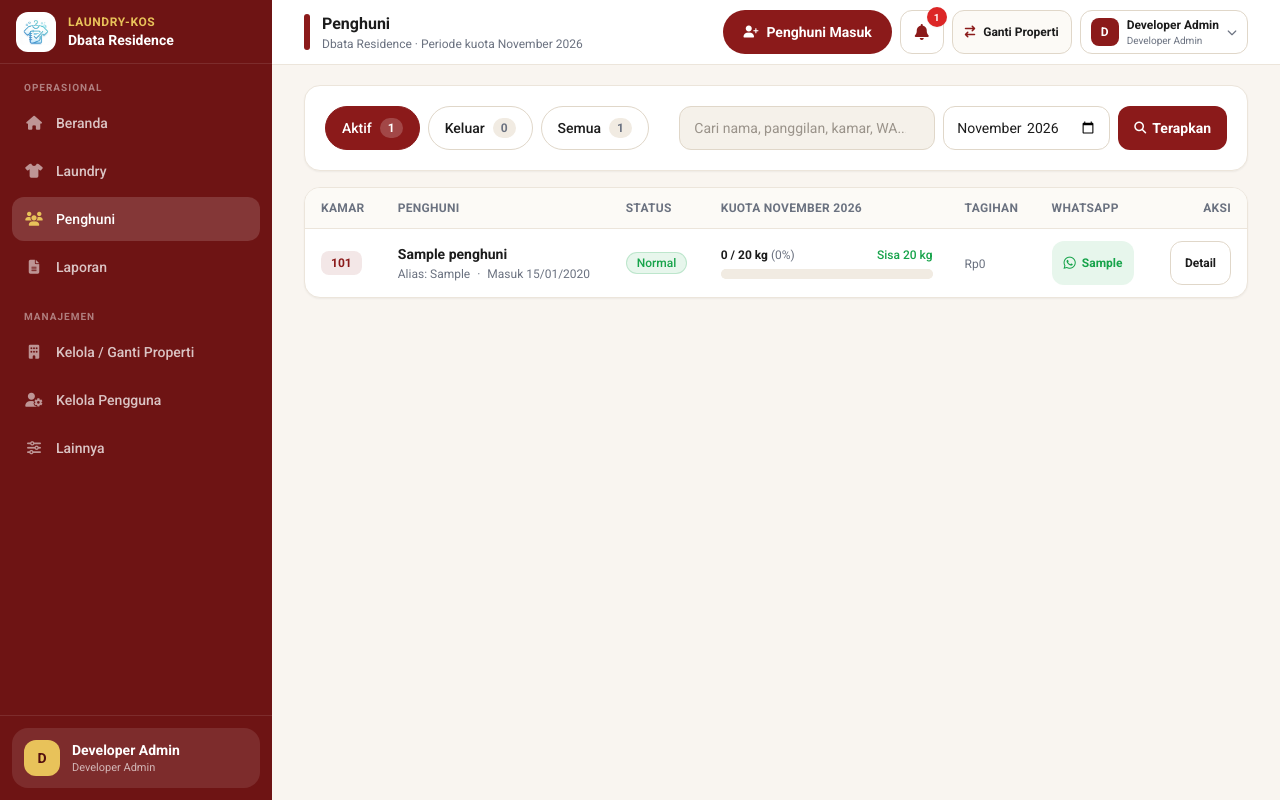
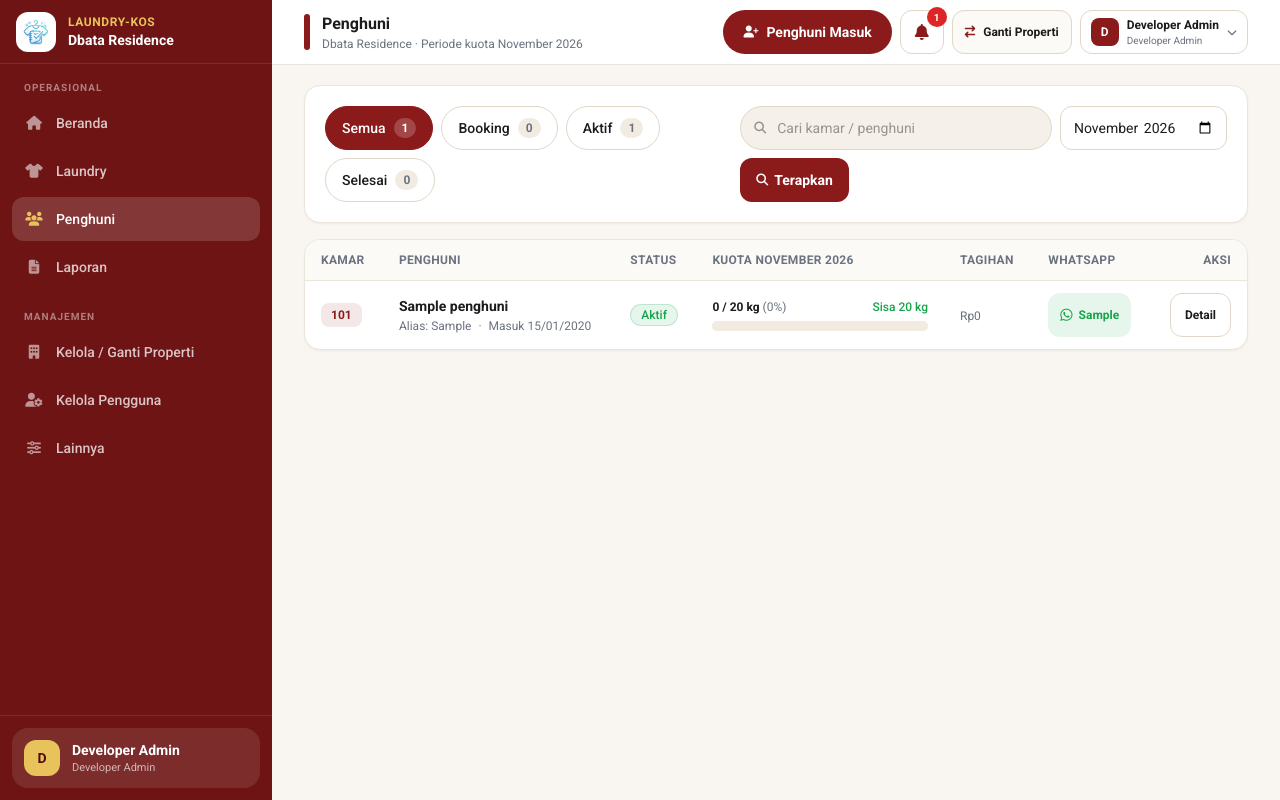
Before and after one commit to shendelzare7sw/laundry-note, a Laravel app: page /penghuni in a window 1280 px wide. Run offline with Laravel 12, Linux system fonts and the light colour scheme; a user stored in the database is signed in; data comes from the database, SQL or seed files in the repository; tables that the repository leaves empty hold one stand-in row (values such as "Sample post"); style sheets or scripts are compiled from the project's sources.

Commit message:
feat(penghuni): sesuaikan tab status, pencarian, judul kartu, dan modal ubah data dengan desain referensi

```diff
--- a/app/Http/Controllers/PenghuniController.php
+++ b/app/Http/Controllers/PenghuniController.php
@@ -37,7 +37,7 @@ class PenghuniController extends Controller
         $tab = match ($tabInput) {
             'semua', 'booking', 'aktif', 'keluar' => $tabInput,
             'selesai' => 'keluar',
-            default => 'aktif',
+            default => 'semua',
         };
         $cari = trim($request->string('cari')->toString());
         $bulanInput = $request->string('bulan')->toString();
--- a/resources/views/penghuni/index.blade.php
+++ b/resources/views/penghuni/index.blade.php
@@ -37,9 +37,10 @@
             <div class="flex flex-col gap-3 lg:flex-row lg:items-center lg:justify-between">
                 <nav aria-label="Filter status penghuni" class="flex flex-wrap gap-2">
                     @foreach ([
+                        'semua' => ['label' => 'Semua', 'jumlah' => $jumlahSemua],
+                        'booking' => ['label' => 'Booking', 'jumlah' => $jumlahBooking],
                         'aktif' => ['label' => 'Aktif', 'jumlah' => $jumlahAktif],
-                        'keluar' => ['label' => 'Keluar', 'jumlah' => $jumlahKeluar],
-                        'semua' => ['label' => 'Semua', 'jumlah' => $jumlahSemua],
+                        'keluar' => ['label' => 'Selesai', 'jumlah' => $jumlahKeluar],
                     ] as $kodeTab => $infoTab)
                         @php $sedangAktif = $tab === $kodeTab; @endphp
                         <a
@@ -57,14 +58,17 @@
                 <form method="GET" action="{{ route('penghuni.index') }}" class="flex flex-wrap items-center gap-2">
                     <input type="hidden" name="tab" value="{{ $tab }}">
                     <div class="relative min-w-[14rem] flex-1 sm:w-64">
-                        <label for="cari-penghuni" class="sr-only">Cari penghuni</label>
+                        <label for="cari-penghuni" class="sr-only">Cari kamar / penghuni</label>
+                        <span class="pointer-events-none absolute inset-y-0 left-0 flex items-center pl-3.5 text-subtle">
+                            <i class="fas fa-magnifying-glass text-xs" aria-hidden="true"></i>
+                        </span>
                         <input
                             id="cari-penghuni"
                             type="search"
                             name="cari"
                             value="{{ $cari }}"
-                            placeholder="Cari nama, panggilan, kamar, WA..."
-                            class="min-h-11 w-full rounded-xl border border-line-strong bg-sunken/70 px-3.5 text-sm text-ink placeholder:text-subtle focus:border-maroon focus:bg-surface focus:outline-none focus:ring-2 focus:ring-maroon/20"
+                            placeholder="Cari kamar / penghuni"
+                            class="min-h-11 w-full rounded-full border border-line-strong bg-sunken/70 pl-9 pr-3.5 text-sm text-ink placeholder:text-subtle focus:border-maroon focus:bg-surface focus:outline-none focus:ring-2 focus:ring-maroon/20"
                         >
                     </div>
                     <div>
@@ -110,22 +114,27 @@
                     @php
                         $kamarTerkini = $penghuni->penempatanAktif?->kamar ?? $penghuni->penempatan->first()?->kamar;
                         $kuota = $ringkasanKuota->get($penghuni->id);
-                        $statusLencana = $penghuni->status === 'keluar' ? 'keluar' : ($kuota['status'] ?? 'normal');
+                        $statusKontrak = match ($penghuni->status) {
+                            'booking' => 'booking',
+                            'keluar' => 'selesai',
+                            default => 'aktif',
+                        };
+                        $isLewat = ($kuota['status'] ?? 'normal') === 'lewat';
                     @endphp
-                    <x-kartu class="{{ ($kuota['status'] ?? 'normal') === 'lewat' ? 'border-danger/35' : '' }}">
+                    <x-kartu class="{{ $isLewat ? 'border-danger/35' : '' }}">
                         <div class="flex items-start justify-between gap-3">
                             <div class="min-w-0">
                                 <div class="flex flex-wrap items-center gap-2">
-                                    <span class="inline-flex items-center rounded-lg bg-maroon/10 px-2.5 py-1 text-xs font-bold text-maroon">
-                                        Kamar {{ $kamarTerkini?->nomor ?? '-' }}
-                                    </span>
-                                    <x-lencana :status="$statusLencana" />
+                                    <a href="{{ route('penghuni.show', ['penghuni' => $penghuni, 'bulan' => $rentangBulan['bulan']]) }}" class="text-base font-bold text-ink hover:text-maroon">
+                                        Kamar {{ $kamarTerkini?->nomor ?? '-' }} - {{ $penghuni->nama }}
+                                    </a>
+                                    <x-lencana :status="$statusKontrak" />
+                                    @if ($penghuni->status !== 'keluar' && isset($kuota['status']) && $kuota['status'] !== 'normal')
+                                        <x-lencana :status="$kuota['status']" />
+                                    @endif
                                 </div>
-                                <a href="{{ route('penghuni.show', ['penghuni' => $penghuni, 'bulan' => $rentangBulan['bulan']]) }}" class="mt-2 block text-base font-bold text-ink hover:text-maroon">
-                                    {{ $penghuni->nama }}
-                                </a>
                                 @if ($penghuni->alias)
-                                    <p class="text-xs text-muted">Panggilan: {{ $penghuni->alias }}</p>
+                                    <p class="mt-0.5 text-xs text-muted">Panggilan: {{ $penghuni->alias }}</p>
                                 @endif
                             </div>
 
@@ -213,7 +222,19 @@
                                         </div>
                                     </td>
                                     <td class="whitespace-nowrap px-4 py-3 align-middle">
-                                        <x-lencana :status="$statusLencana" />
+                                        @php
+                                            $statusKontrakRow = match ($penghuni->status) {
+                                                'booking' => 'booking',
+                                                'keluar' => 'selesai',
+                                                default => 'aktif',
+                                            };
+                                        @endphp
+                                        <x-lencana :status="$statusKontrakRow" />
+                                        @if ($penghuni->status !== 'keluar' && isset($kuota['status']) && $kuota['status'] !== 'normal')
+                                            <div class="mt-1">
+                                                <x-lencana :status="$kuota['status']" />
+                                            </div>
+                                        @endif
                                     </td>
                                     <td class="px-4 py-3 align-middle">
                                         @if ($kuota)
--- a/resources/views/penghuni/show.blade.php
+++ b/resources/views/penghuni/show.blade.php
@@ -373,7 +373,7 @@
     </div>
 
     @if ($bolehKelolaPenghuni)
-        <x-modal id="modal-ubah-data" judul="Ubah Data & Kontrak Penghuni" lebar="max-w-xl">
+        <x-modal id="modal-ubah-data" judul="Ubah Data Penghuni" lebar="max-w-xl">
             <form
                 method="POST"
                 action="{{ route('penghuni.update', $penghuni) }}"
```
